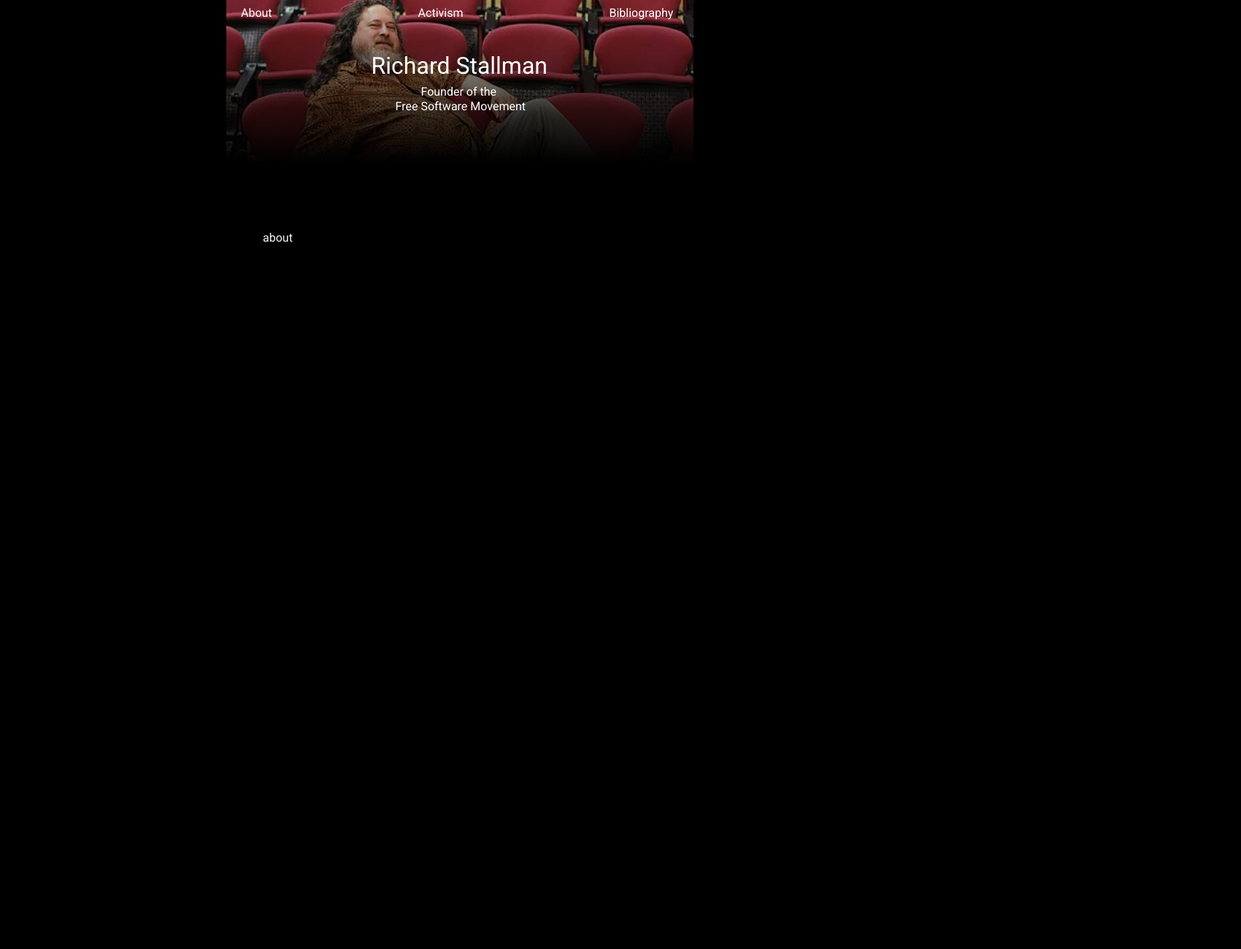
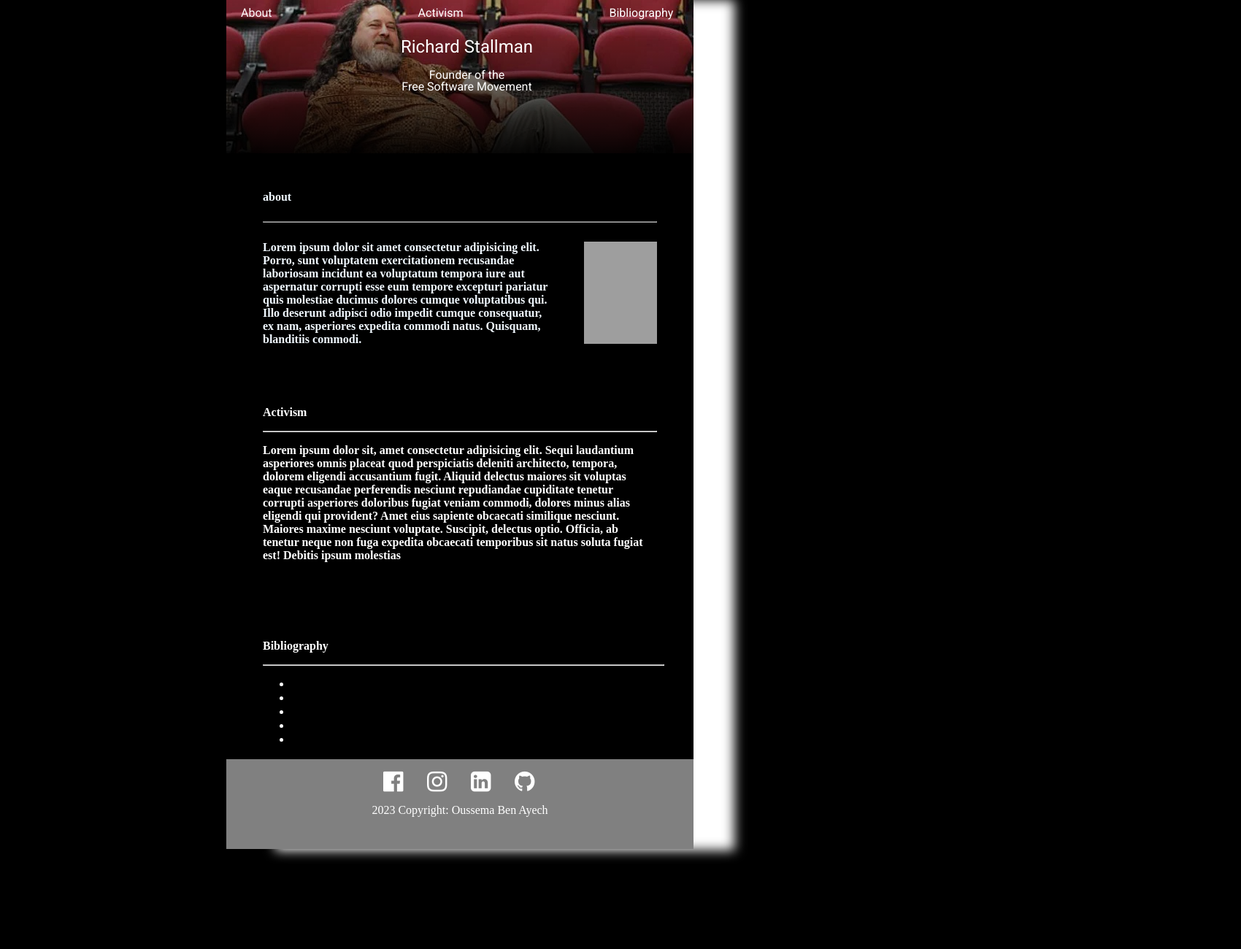
Before and after one commit to Baga6312/tribute-page, a plain HTML site: page index.html in a window 1280 px wide. Shown: the top 1300 px of the page at 73% size, 1700 px wide, since content can reach past the window. After the commit the page ends 1165 px from the top, so only its background shows below. Drawn offline with Linux system fonts and the light colour scheme; grey boxes are pictures that could not be loaded.

Commit message:
styled the page and added some animation on hover (still theres a problem but fix it)

```diff
--- a/index.html
+++ b/index.html
@@ -4,31 +4,69 @@
     <meta charset="UTF-8">
     <meta name="viewport" content="width=device-width, initial-scale=1.0">
     <title>Tribute Page</title>
+    <link rel="stylesheet" href="https://cdnjs.cloudflare.com/ajax/libs/font-awesome/4.7.0/css/font-awesome.min.css">
     <link href='https://fonts.googleapis.com/css?family=Roboto' rel='stylesheet'>
     <link rel="stylesheet" type="text/css" href="styles.css">
 </head>
 <body>
 <div id="background"></div>
+<section>
+    <div id="background-1"></div>
+    <div id="pic">
 
-<div id="background-1"> </div>
-<div>
-    <div id="pic">
         <div id="background-2"></div>
         <ul id="header">
-            <li><a href="#">About</a></li>
-            <li><a href="#">Activism</a></li>
-            <li><a href="#">Bibliography</a></li>
+            <li><a href="#about">About</a></li>
+            <li><a href="#Activism">Activism</a></li>
+            <li><a href="#bibliography">Bibliography</a></li>
         </ul>
+        <div id="article-1">
         <h1>Richard Stallman</h1>
         <h4 id="line1">Founder of the </h4>
         <h4 id="line2">Free Software Movement</h4>
-        <img src="GcYFz4OSHAhzuq1BvuadBrH-j_FCRtAeOL2qc5ZK8us.webp">
-        <div id="article">
+        </div>
+        <img id="img-1" src="GcYFz4OSHAhzuq1BvuadBrH-j_FCRtAeOL2qc5ZK8us.webp">
+        <div id="about">
             <p>about</p>
+            <hr><br>
+            <p>Lorem ipsum dolor sit amet consectetur adipisicing elit. Porro, sunt voluptatem exercitationem recusandae laboriosam incidunt ea voluptatum tempora iure aut aspernatur corrupti esse eum tempore excepturi pariatur quis molestiae ducimus dolores cumque voluptatibus qui. Illo deserunt adipisci odio impedit cumque consequatur, ex nam, asperiores expedita commodi natus. Quisquam, blanditiis commodi.</p>
+            <img id="img-2" src="https://upload.wikimedia.org/wikipedia/commons/thumb/7/7b/Richard_Stallman_-_F%C3%AAte_de_l%27Humanit%C3%A9_2014_-_010.jpg/800px-Richard_Stallman_-_F%C3%AAte_de_l%27Humanit%C3%A9_2014_-_010.jpg">      <br>
         </div>
 
-    </div>
+        <div id="Activism">
+            <p>Activism</p><hr>
+            <p>Lorem ipsum dolor sit, amet consectetur adipisicing elit. Sequi laudantium asperiores omnis placeat quod perspiciatis deleniti architecto, tempora, dolorem eligendi accusantium fugit. Aliquid delectus maiores sit voluptas eaque recusandae perferendis nesciunt repudiandae cupiditate tenetur corrupti asperiores doloribus fugiat veniam commodi, dolores minus alias eligendi qui provident? Amet eius sapiente obcaecati similique nesciunt. Maiores maxime nesciunt voluptate. Suscipit, delectus optio. Officia, ab tenetur neque non fuga expedita obcaecati temporibus sit natus soluta fugiat est! Debitis ipsum molestias </p>
+        </div>
+        <div id="bibliography">
+            <p>Bibliography</p><hr>
+            <div div="liv">
+                <ul>
+                    <li><img src=""></li>
+                    <li><img src=""></li>
+                    <li><img src=""></li>
+                    <li><img src=""></li>
+                    <li><img src=""></li>
+                </ul>
+            </div>
+        </div>
+        <footer  id="footer">
+            <div id="social-media">
+                <i class="fa fa-facebook-official fa-2x"></i>
+                <i class="fa fa-instagram fa-2x"></i>
+                <i class="fa fa-linkedin-square fa-2x"></i>
+                <i class="fa fa-github fa-2x"></i>
+            </div>
+
+            <style>
+                p{
+                    font-family: Roboto mono;
+                }
+            </style>
+            <p>2023 Copyright: Oussema Ben Ayech </p>
+        </footer>
 
 </div>
+</section>
+
 </body>
 </html>
--- a/styles.css
+++ b/styles.css
@@ -1,23 +1,13 @@
 *{
     font-family: "Roboto";
+    scroll-behavior: smooth;
 }
 
 body{
+    background-color: black;
     margin : 0 auto ;
-}
-
-#background {
-    background-color:black;
-
-    padding: 850px;
-}
-
-#background-1 {
-    background-color:gray;
-    position: absolute;
-    padding: 850px;
-    opacity: 0.6;
-    margin-top: -150px;
+    display: grid;
+    align-items: center;
 }
 
 #pic #header {
@@ -36,26 +26,33 @@ body{
     text-decoration: none;
 }
 
-#pic h1 {
-    position: fixed;
+#article-1 h1 {
+
     color: white;
     font-weight: 100;
-    top:50px;
+    top:-50px;
+    margin-top: 30px;
     right: 530px;
 }
-#pic #line1{
-    position: fixed;
+#article-1 #line1{
     color: white;
     font-weight: 100;
-    top:95px;
+    top:155px;
     right: 600px;
+    margin-top: -5px;
 }
 #pic #line2 {
-    position: fixed;
     color: white;
     font-weight: 100;
     top:115px;
     right: 560px;
+    margin-top: -24px;
+}
+#article-1 {
+    text-align: center;
+    position: absolute;
+    top: 60px;
+    right: 220px;
 }
 #background-2 {
     background: rgb(0,0,0);
@@ -72,15 +69,58 @@ body{
     position:absolute;
 }
 
-#article {
+#about{
     background-color: black;
-    position: fixed;
+    position: absolute;
+
+
     padding: 50px;
     color: aliceblue;
     width:540px;
-    right :330px;
-    top: 250px;;
+    right :0px;
+    top: 250px;
+    height: 200px;
+}
+#about p {
+    margin-top: -2px;
+    font-weight: bold;
+    width: 400px;
+
+    display: inline-block;
+}
+#about hr {
+    opacity: 0.7;
+}
+
+#img-2{
+    height:140px;
+    width: 100px;
+    position:absolute;
+    margin-top:-1px ;
+    right: 50px;
+}
+
+#Activism  {
+    background-color: black;
     height: 500px;
+    padding: 50px;
+    color: white;
+    position: absolute;
+    top: 530px;
+    font-weight: bold;
+
+}
+
+
+
+#bibliography {
+
+    color: white;
+    position: absolute;
+    top:850px;
+    padding: 50px;
+    width: 550px;
+    font-weight: bold;
 }
 @media (400px <= width <= 600px) {
     #pic {
@@ -90,3 +130,55 @@ body{
         right: 0px;
     }
 }
+
+
+footer div {
+    display: flex;
+    justify-content:center;
+    background-color: gray;
+    height: 1%;
+    background:gray;
+}
+
+footer div i  {
+    color: white;
+    background-color: transparent;
+    height: 5%;
+    width: 30px;
+    margin : 15px;
+}
+footer p {
+    top:45px;
+    right: 0px;
+    position: absolute;
+    height: 100%;
+    text-align: center;
+    color: white;
+    background-color: gray;
+    width: 100%;
+}
+
+footer{
+
+    position: relative;
+    height: 75%;
+    top: 650px;
+    flex-direction:column;
+    color: gray;
+
+}
+
+#background-1 {
+    background-color: white ;
+    position: relative;
+    padding: 150px;
+    width : 25.7%;
+    height: 865px;
+    right:-377px;
+    filter: blur(8px)
+}
+
+section:hover #background-1 {
+    transition: 0.3s ease-in-out;
+    filter:blur(12px)
+}
```
